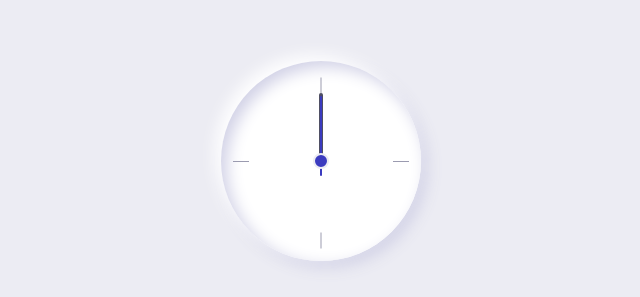
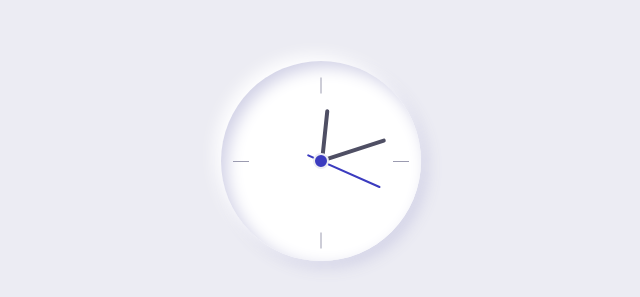
Before and after one commit to MaxiCorrea/react-analog-clock, a React (Create React App) app: page / in a window 1280 px wide. Shown: the part 179-476 px from the top of the page, without its empty margins (319-959 px from the left). Built offline with nearby package versions, Linux system fonts and the light colour scheme.

Commit message:
Redux is added to make the clock work

```diff
--- a/package.json
+++ b/package.json
@@ -14,7 +14,10 @@
     "react": "^17.0.2",
     "react-dom": "^17.0.2",
     "react-jss": "^10.7.1",
+    "react-redux": "^7.2.4",
     "react-scripts": "4.0.3",
+    "redux": "^4.1.1",
+    "redux-thunk": "^2.3.0",
     "typescript": "^4.1.2",
     "web-vitals": "^1.0.1"
   },
--- a/src/components/clock/time/Time.tsx
+++ b/src/components/clock/time/Time.tsx
@@ -1,17 +1,36 @@
 import * as React from "react";
 import { useTimeStyles } from "./Time.style";
 
-export const Hours: React.FC = () => {
+interface Props {
+  value: number;
+}
+
+export const Hours: React.FC<Props> = (props) => {
   const classes = useTimeStyles();
-  return <span className={classes.hours}></span>;
+  return (
+    <span
+      style={{ transform: "rotateZ(" + props.value + "deg)" }}
+      className={classes.hours}
+    ></span>
+  );
 };
 
-export const Minutes: React.FC = () => {
+export const Minutes: React.FC<Props> = (props) => {
   const classes = useTimeStyles();
-  return <span className={classes.minutes}></span>;
+  return (
+    <span
+      style={{ transform: "rotateZ(" + props.value + "deg)" }}
+      className={classes.minutes}
+    ></span>
+  );
 };
 
-export const Seconds: React.FC = () => {
+export const Seconds: React.FC<Props> = (props) => {
   const classes = useTimeStyles();
-  return <span className={classes.seconds}></span>;
+  return (
+    <span
+      style={{ transform: "rotateZ(" + props.value + "deg)" }}
+      className={classes.seconds}
+    ></span>
+  );
 };
--- a/src/index.tsx
+++ b/src/index.tsx
@@ -1,12 +1,18 @@
 import React from "react";
 import "./index.css";
 import ReactDOM from "react-dom";
+import { Provider } from "react-redux";
+import configureStore from "./redux/store/Store";
 import { Application } from "./application/Application";
 import reportWebVitals from "./reportWebVitals";
 
+const store = configureStore();
+
 ReactDOM.render(
   <React.StrictMode>
-    <Application />
+    <Provider store={store}>
+      <Application />
+    </Provider>
   </React.StrictMode>,
   document.getElementById("root")
 );
--- a/src/pages/ClockPage.tsx
+++ b/src/pages/ClockPage.tsx
@@ -1,4 +1,7 @@
 import * as React from "react";
+import { useDispatch, useSelector } from "react-redux";
+import { IApplicationState } from "../redux/store/Store";
+import { IClockState } from "../redux/reducers/ClockReducer";
 import { Container } from "../components/clock/container/Container";
 import { Circle } from "../components/clock/circle/Circle";
 import { StickTwelve } from "../components/clock/sticks/Sticks";
@@ -6,22 +9,40 @@ import { StickThree } from "../components/clock/sticks/Sticks";
 import { StickSix } from "../components/clock/sticks/Sticks";
 import { StickNine } from "../components/clock/sticks/Sticks";
 import { Axis } from "../components/clock/sticks/Sticks";
-import { Hours, Minutes , Seconds } from "../components/clock/time/Time";
+import { Hours, Minutes, Seconds } from "../components/clock/time/Time";
 import { Footer } from "../components/footer/Footer";
+import { updateTimeAction } from "../redux/actions/ClockActions";
 
 export const ClockPage: React.FC = () => {
+
+  const dispatch = useDispatch();
+
+  const clockState = useSelector<
+    IApplicationState,
+    IClockState
+  >((state) => state.clockState);
+
+  React.useEffect(() => {
+    const id = setInterval(() => {
+      dispatch(updateTimeAction())
+    }, 1000);
+    return () => {
+      clearInterval(id);
+    };
+  }, [dispatch]);
+
   return (
     <>
       <Container>
         <Circle>
-          <StickTwelve/>
-          <StickThree/>
-          <StickSix/>
-          <StickNine/>
-          <Axis/>
-          <Hours/>
-          <Minutes/>
-          <Seconds/>
+          <StickTwelve />
+          <StickThree />
+          <StickSix />
+          <StickNine />
+          <Axis />
+          <Hours value={clockState.hours} />
+          <Minutes value={clockState.minutes} />
+          <Seconds value={clockState.seconds} />
         </Circle>
       </Container>
       <Footer />
--- /dev/null
+++ b/src/redux/actions/ClockActions.ts
@@ -0,0 +1,12 @@
+import { ThunkAction } from "redux-thunk";
+import { ActionCreator, Dispatch } from "redux";
+import { IClockState } from "../reducers/ClockReducer";
+import { ClockActions, ClockTypes } from "../types/ClockTypes";
+
+export const updateTimeAction: ActionCreator<
+  ThunkAction<Promise<void>, IClockState, null, ClockActions>
+> = () => {
+  return async (dispatch: Dispatch) => {
+    dispatch({ type: ClockTypes.UPDATE_TIME, payload: new Date() });
+  };
+};
--- /dev/null
+++ b/src/redux/reducers/ClockReducer.ts
@@ -0,0 +1,36 @@
+import { Reducer } from "redux";
+import { ClockActions, ClockTypes } from "../types/ClockTypes";
+
+export interface IClockState {
+  readonly hours: number;
+  readonly minutes: number;
+  readonly seconds: number;
+}
+
+const initialState: IClockState = {
+  hours: 0,
+  minutes: 0,
+  seconds: 0,
+};
+
+export const ClockReducer: Reducer<IClockState, ClockActions> = (
+  state = initialState,
+  action
+) => {
+  switch (action.type) {
+    case ClockTypes.UPDATE_TIME: {
+      let date = action.payload;
+      let hh = date.getHours() * 30;
+      let mm = date.getMinutes() * 6;
+      let ss = date.getSeconds() * 6;
+      return {
+        hours: hh + mm / 12,
+        minutes: mm,
+        seconds: ss,
+      };
+    }
+    default: {
+      return initialState;
+    }
+  }
+};
--- /dev/null
+++ b/src/redux/store/Store.ts
@@ -0,0 +1,32 @@
+import thunk from "redux-thunk";
+
+import {
+  applyMiddleware,
+  combineReducers,
+  createStore,
+  Store,
+  compose,
+} from "redux";
+
+import { ClockReducer, IClockState } from "../reducers/ClockReducer";
+
+export interface IApplicationState {
+  clockState: IClockState;
+}
+
+const rootReducer = combineReducers<IApplicationState>({
+  clockState: ClockReducer,
+});
+
+export default function configureStore(): Store<IApplicationState> {
+  return createStore(
+    rootReducer,
+    undefined,
+    compose(
+      applyMiddleware(thunk),
+      (window as any).__REDUX_DEVTOOLS_EXTENSION__
+        ? (window as any).__REDUX_DEVTOOLS_EXTENSION__()
+        : compose
+    )
+  );
+}
--- /dev/null
+++ b/src/redux/types/ClockTypes.ts
@@ -0,0 +1,10 @@
+export enum ClockTypes {
+  UPDATE_TIME = "CLOCK/UPDATE_TIME",
+}
+
+interface IUpdateTimeAction {
+  type: ClockTypes.UPDATE_TIME;
+  payload: Date;
+}
+
+export type ClockActions = IUpdateTimeAction;
```
Also changed, not shown: 1 other file (tests, documents, lock files or other folders).
